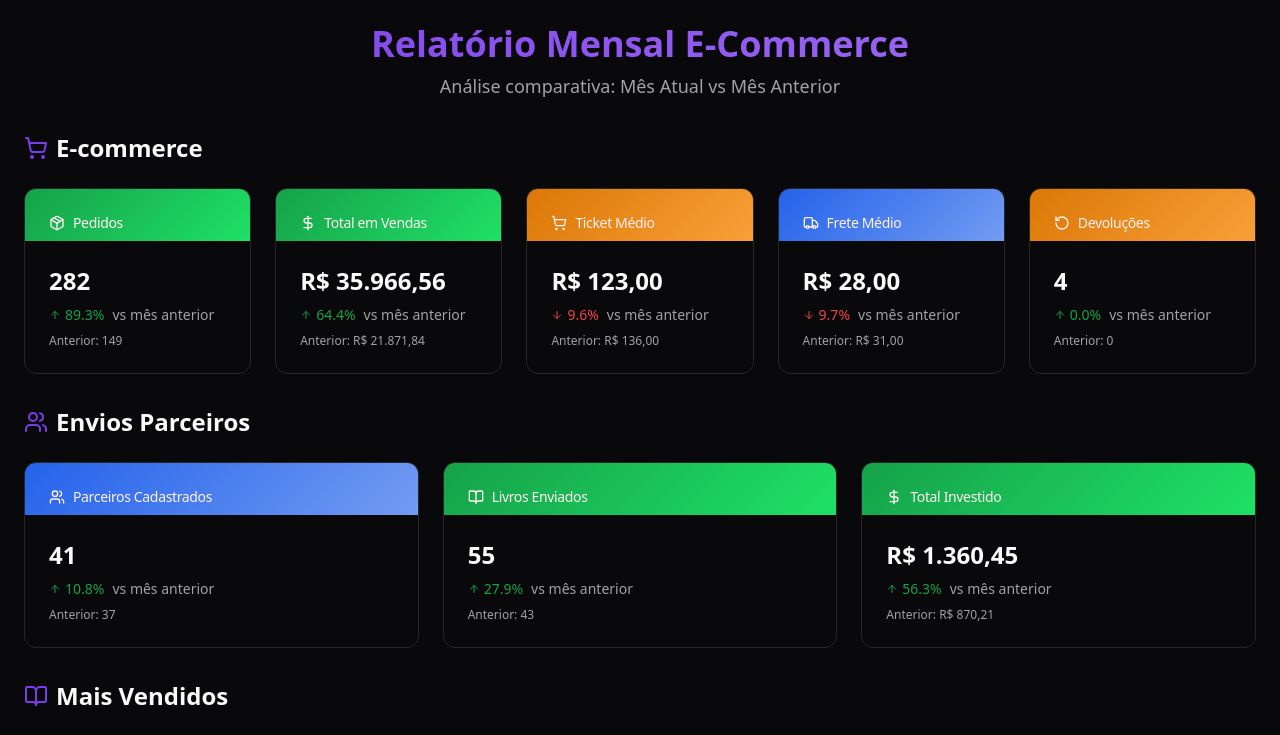
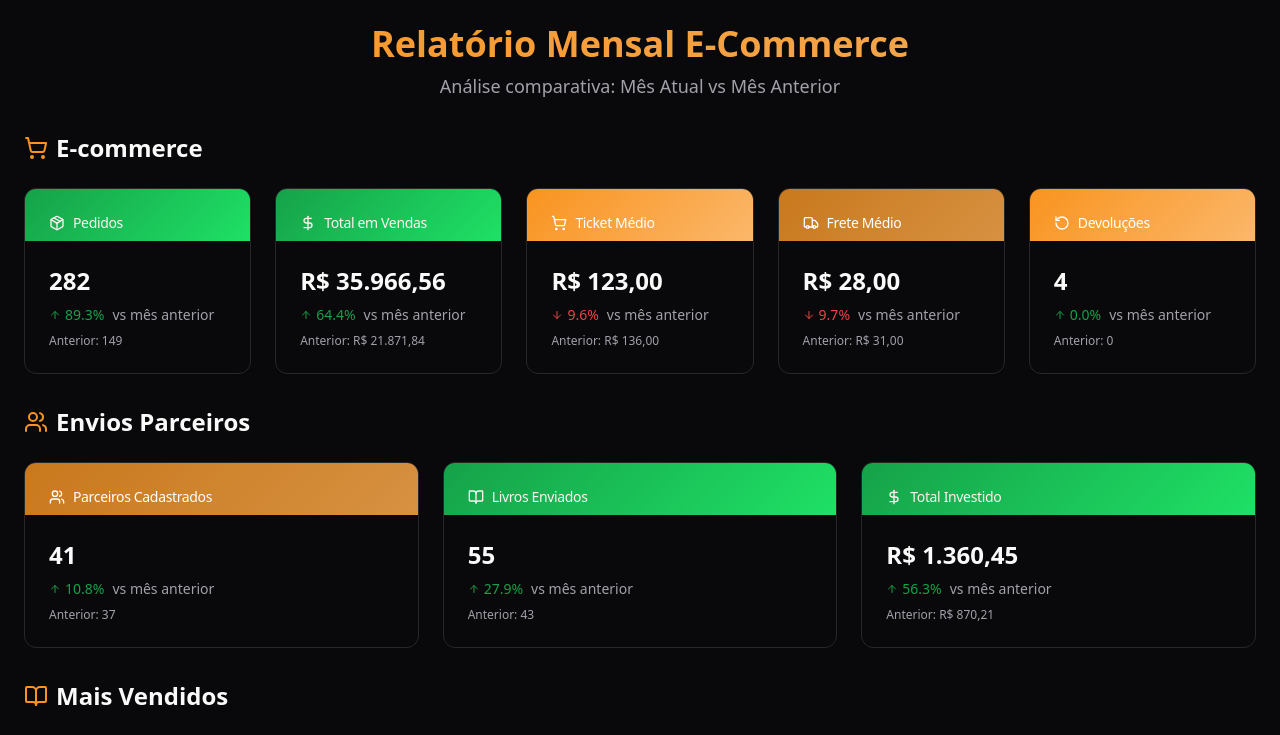
Before and after one commit to francione-pires/mes-ecom-vision, a React (Vite) app: page / in a window 1280 px wide. Shown: the top 735 px of the page. Built offline with nearby package versions, Linux system fonts and the light colour scheme.

Commit message:
Adicionar paleta de cores
Adiciona a paleta de cores solicitada ao projeto.

```diff
--- a/src/index.css
+++ b/src/index.css
@@ -17,88 +17,88 @@ All colors MUST be HSL.
     --popover: 240 10% 3.9%;
     --popover-foreground: 0 0% 98%;
 
-    --primary: 262 83% 58%;
-    --primary-foreground: 210 20% 98%;
+    --primary: 32 95% 55%;
+    --primary-foreground: 0 0% 100%;
 
-    --secondary: 240 3.7% 15.9%;
+    --secondary: 32 20% 15%;
     --secondary-foreground: 0 0% 98%;
 
     --muted: 240 3.7% 15.9%;
     --muted-foreground: 240 5% 64.9%;
 
-    --accent: 240 3.7% 15.9%;
-    --accent-foreground: 0 0% 98%;
+    --accent: 32 85% 65%;
+    --accent-foreground: 0 0% 100%;
 
     --destructive: 0 84.2% 60.2%;
     --destructive-foreground: 0 0% 98%;
 
     --border: 240 3.7% 15.9%;
     --input: 240 3.7% 15.9%;
-    --ring: 262.1 83.3% 57.8%;
+    --ring: 32 95% 55%;
 
     /* Dashboard Colors */
     --success: 142 76% 36%;
     --success-foreground: 355.7 100% 97.3%;
-    --warning: 32 95% 44%;
-    --warning-foreground: 355.7 100% 97.3%;
-    --info: 221 83% 53%;
-    --info-foreground: 355.7 100% 97.3%;
+    --warning: 32 95% 55%;
+    --warning-foreground: 0 0% 100%;
+    --info: 32 75% 45%;
+    --info-foreground: 0 0% 100%;
 
     /* Gradients */
-    --gradient-primary: linear-gradient(135deg, hsl(var(--primary)), hsl(262 83% 70%));
+    --gradient-primary: linear-gradient(135deg, hsl(var(--primary)), hsl(32 85% 65%));
     --gradient-success: linear-gradient(135deg, hsl(var(--success)), hsl(142 76% 50%));
-    --gradient-warning: linear-gradient(135deg, hsl(var(--warning)), hsl(32 95% 60%));
-    --gradient-info: linear-gradient(135deg, hsl(var(--info)), hsl(221 83% 70%));
+    --gradient-warning: linear-gradient(135deg, hsl(var(--warning)), hsl(32 95% 70%));
+    --gradient-info: linear-gradient(135deg, hsl(var(--info)), hsl(32 65% 55%));
 
     --radius: 0.75rem;
 
     --sidebar-background: 240 5.9% 10%;
     --sidebar-foreground: 240 4.8% 95.9%;
-    --sidebar-primary: 224.3 76.3% 48%;
+    --sidebar-primary: 32 95% 55%;
     --sidebar-primary-foreground: 0 0% 100%;
     --sidebar-accent: 240 3.7% 15.9%;
     --sidebar-accent-foreground: 240 4.8% 95.9%;
     --sidebar-border: 240 3.7% 15.9%;
-    --sidebar-ring: 217.2 91.2% 59.8%;
+    --sidebar-ring: 32 95% 55%;
   }
 
   .dark {
-    --background: 222.2 84% 4.9%;
-    --foreground: 210 40% 98%;
+    --background: 32 20% 4%;
+    --foreground: 32 15% 98%;
 
-    --card: 222.2 84% 4.9%;
-    --card-foreground: 210 40% 98%;
+    --card: 32 20% 4%;
+    --card-foreground: 32 15% 98%;
 
-    --popover: 222.2 84% 4.9%;
-    --popover-foreground: 210 40% 98%;
+    --popover: 32 20% 4%;
+    --popover-foreground: 32 15% 98%;
 
-    --primary: 210 40% 98%;
-    --primary-foreground: 222.2 47.4% 11.2%;
+    --primary: 32 95% 55%;
+    --primary-foreground: 0 0% 100%;
 
-    --secondary: 217.2 32.6% 17.5%;
-    --secondary-foreground: 210 40% 98%;
+    --secondary: 32 15% 12%;
+    --secondary-foreground: 32 15% 98%;
 
-    --muted: 217.2 32.6% 17.5%;
-    --muted-foreground: 215 20.2% 65.1%;
+    --muted: 32 15% 12%;
+    --muted-foreground: 32 10% 65%;
 
-    --accent: 217.2 32.6% 17.5%;
-    --accent-foreground: 210 40% 98%;
+    --accent: 32 85% 65%;
+    --accent-foreground: 0 0% 100%;
 
     --destructive: 0 62.8% 30.6%;
     --destructive-foreground: 210 40% 98%;
 
-    --border: 217.2 32.6% 17.5%;
-    --input: 217.2 32.6% 17.5%;
-    --ring: 212.7 26.8% 83.9%;
+    --border: 32 15% 12%;
+    --input: 32 15% 12%;
+    --ring: 32 95% 55%;
 
-    --sidebar-background: 240 5.9% 10%;
-    --sidebar-foreground: 240 4.8% 95.9%;
-    --sidebar-primary: 224.3 76.3% 48%;
+    --sidebar-background: 32 20% 6%;
+    --sidebar-foreground: 32 15% 95%;
+    --sidebar-primary: 32 95% 55%;
     --sidebar-primary-foreground: 0 0% 100%;
-    --sidebar-accent: 240 3.7% 15.9%;
-    --sidebar-accent-foreground: 240 4.8% 95.9%;
-    --sidebar-border: 240 3.7% 15.9%;
-    --sidebar-ring: 217.2 91.2% 59.8%;
+    --sidebar-accent: 32 15% 12%;
+    --sidebar-accent-foreground: 32 15% 95%;
+    --sidebar-border: 32 15% 12%;
+    --sidebar-ring: 32 95% 55%;
   }
 }
 
```
